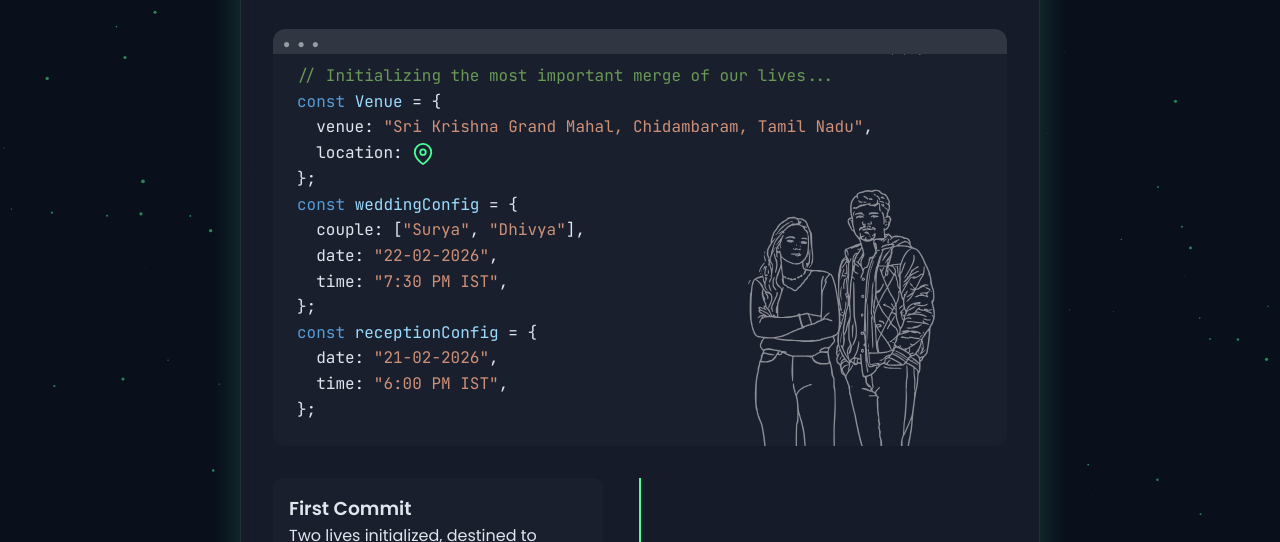
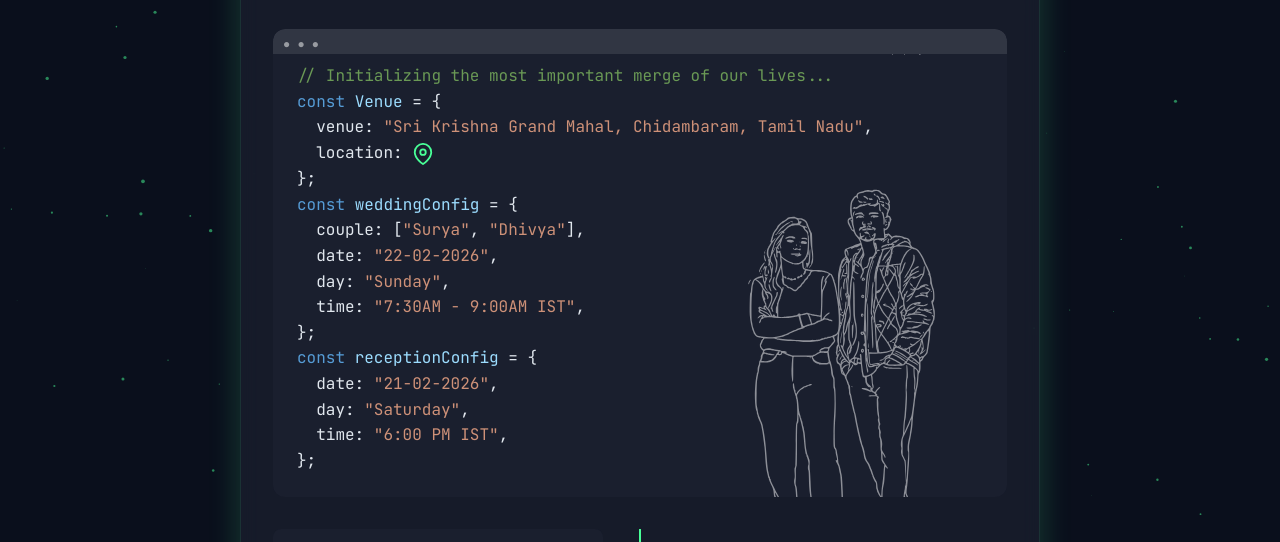
Before and after one commit to 05-SURYA/surya_dhivya_wedding_invite, a plain HTML site: page index.html in a window 1280 px wide. Shown: the part 229-771 px from the top of the page. Drawn offline with Linux system fonts and the light colour scheme.

Commit message:
Update index.html

```diff
--- a/index.html
+++ b/index.html
@@ -435,10 +435,12 @@
                     <span class="keyword">const</span> <span class="variable">weddingConfig</span> = {<br>
                     &nbsp;&nbsp;couple: [<span class="string">"Surya"</span>, <span class="string">"Dhivya"</span>],<br>
                     &nbsp;&nbsp;date: <span class="string">"22-02-2026"</span>,<br>
-                    &nbsp;&nbsp;time: <span class="string">"7:30 PM IST"</span>,<br>
+                    &nbsp;&nbsp;day: <span class="string">"Sunday"</span>,<br>
+                    &nbsp;&nbsp;time: <span class="string">"7:30AM - 9:00AM IST"</span>,<br>
                     };<br>
                     <span class="keyword">const</span> <span class="variable">receptionConfig</span> = {<br>
                     &nbsp;&nbsp;date: <span class="string">"21-02-2026"</span>,<br>
+                    &nbsp;&nbsp;day: <span class="string">"Saturday"</span>,<br>
                     &nbsp;&nbsp;time: <span class="string">"6:00 PM IST"</span>,<br>
                     };<br>
 
```
